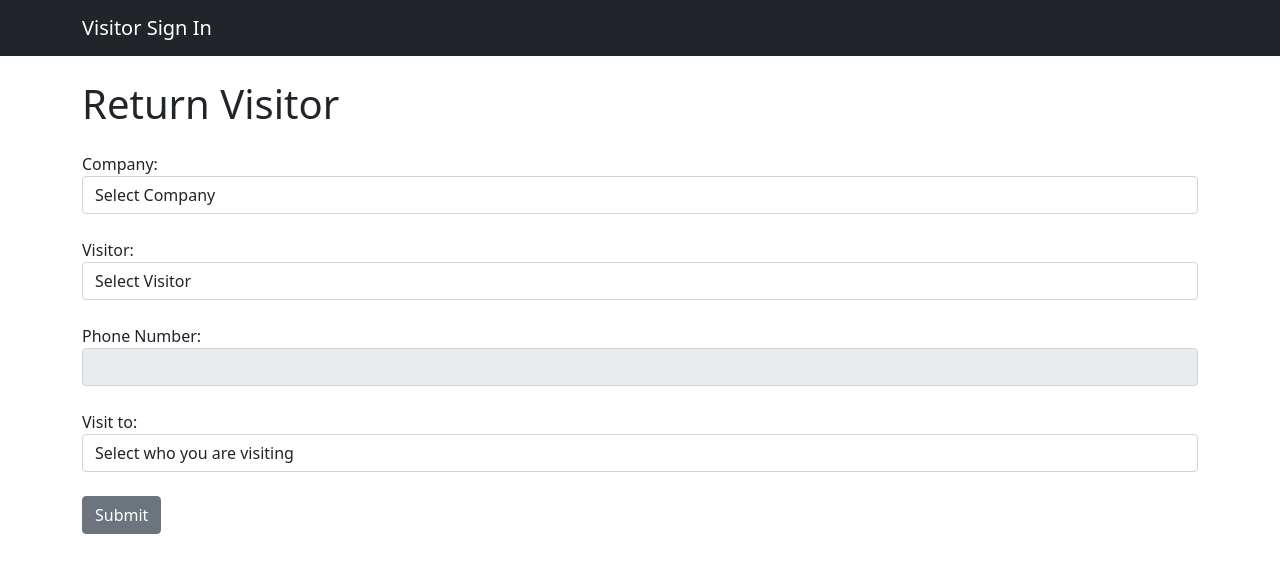
After one commit to SystemsNZPD/Visitor250603, a Django app: page /return-visitor/ in a window 1280 px wide. The commit adds this page. Shown: the top 573 px of the page. Run offline with Django 5.2, Linux system fonts and the light colour scheme; data comes from the database, SQL or seed files in the repository; both versions use the stored data as it was after the commit.

Commit message:
create a return visitor form

```diff
--- a/visitor_sign_in/models.py
+++ b/visitor_sign_in/models.py
@@ -16,7 +16,7 @@ class Form(models.Model):
     ]
 
     visitor_name = models.CharField(max_length=80)
-    company_name = models.CharField(max_length=80)
+    company_name = models.CharField(max_length=80,db_index=True)
     phone_number = models.CharField(max_length=20)
     visit_to = models.CharField(
         max_length=40,
--- /dev/null
+++ b/visitor_sign_in/templates/base.html
@@ -0,0 +1,45 @@
+<!doctype html>
+<html>
+    <head>
+        <meta charset="utf-8">
+        <meta name="viewport" content="width=device-width, initial-scale=1, shrink-to-fit=no">
+        <link rel="stylesheet" href="https://cdn.jsdelivr.net/npm/bootstrap@5.1.3/dist/css/bootstrap.min.css">
+        <!-- stylesheet is css file, but here we use bootstrap library which is store in remote servicer-->
+    </head>
+    <body>
+        <nav class="navbar navbar-expand-lg navbar-dark bg-dark">
+          <div class="container">
+            <a class="navbar-brand" href="{% url 'index' %}">Visitor Sign In</a>  <!--"a" element create a link -->
+              <!--"{% url 'index' %}" this is dynamic link for Jinja2, use "url" keyword follow by the name of url 'index'
+              this name is in urls.py, the name of path, when click on navigation pythonhow, will take you to the link in urls.py-->
+            <button class="navbar-toggler" type="button" data-bs-toggle="collapse" data-bs-target="#navbarNav" aria-controls="navbarNav" aria-expanded="false" aria-label="Toggle navigation">
+              <span class="navbar-toggler-icon"></span>
+            </button>
+              <!-- The button is 3-line button can collapse and show up -->
+            <div class="collapse navbar-collapse" id="navbarNav">
+            </div>
+          </div>
+        </nav>
+        <div class="container">
+            {% block content %}  <!--Jinja2 code, connect base.html to index.html -->
+
+            {% endblock %}
+        </div>
+        <script src="https://code.jquery.com/jquery-3.6.0.min.js"></script>
+        <script src="https://cdn.jsdelivr.net/npm/bootstrap@5.1.3/dist/js/bootstrap.min.js"></script>
+        <!-- show notification when submit button is pressed-->
+        <script>
+          // Wait until the DOM is loaded
+          document.addEventListener("DOMContentLoaded", function() {
+            var flash = document.getElementById("flash-message");
+            if (flash) {
+              setTimeout(function() {
+                flash.style.display = "none";
+              }, 5000); // 5000 milliseconds = 5 seconds
+            }
+          });
+      </script>
+
+    </body>
+
+</html>
--- /dev/null
+++ b/visitor_sign_in/templates/return_visitor.html
@@ -0,0 +1,75 @@
+{% extends 'base.html' %}
+{% block content %}
+<h1 class="mt-4 mb-4">Return Visitor</h1>
+<form method="post">
+    {% csrf_token %}
+
+    <!-- Company Dropdown -->
+    <div class="form-group mb-4">
+        <label for="company">Company:</label>
+        <select class="form-control" id="company" name="company" required>
+            <option value="" disabled selected>Select Company</option>
+            {% for company in companies %}
+                <option value="{{ company }}">{{ company }}</option>
+            {% endfor %}
+        </select>
+    </div>
+
+    <!-- Visitor Dropdown (Populated via JavaScript) -->
+    <div class="form-group mb-4">
+        <label for="visitor">Visitor:</label>
+        <select class="form-control" id="visitor" name="visitor" required>
+            <option value="" disabled selected>Select Visitor</option>
+        </select>
+    </div>
+
+    <!-- Phone Number (Auto-filled) -->
+    <div class="form-group mb-4">
+        <label for="phone">Phone Number:</label>
+        <input type="text" class="form-control" id="phone" name="phone" readonly>
+    </div>
+
+    <!-- Visit To Field (Same as before) -->
+    <div class="form-group mb-4">
+        <label for="visit_to">Visit to:</label>
+        <select class="form-control" id="visit_to" name="visit_to" required>
+            <option value="" disabled selected>Select who you are visiting</option>
+            {% for value, label in visit_to_choices %}
+                <option value="{{ value }}">{{ label }}</option>
+            {% endfor %}
+        </select>
+    </div>
+
+    <button class="btn btn-secondary" type="submit">Submit</button>
+</form>
+
+<script>
+document.getElementById('company').addEventListener('change', function() {
+    const company = this.value;
+    const visitorSelect = document.getElementById('visitor');
+    const phoneInput = document.getElementById('phone');
+
+    // Clear existing options
+    visitorSelect.innerHTML = '<option value="" disabled selected>Select Visitor</option>';
+
+    // Populate visitors for selected company
+    const visitors = {{ visitors_by_company|safe }};
+    visitors[company].forEach(visitor => {
+        const option = document.createElement('option');
+        option.value = visitor[0];  // visitor_name
+        option.textContent = visitor[0];
+        visitorSelect.appendChild(option);
+    });
+});
+
+document.getElementById('visitor').addEventListener('change', function() {
+    const visitorName = this.value;
+    const company = document.getElementById('company').value;
+    const visitors = {{ visitors_by_company|safe }};
+
+    // Find phone number for selected visitor
+    const visitorData = visitors[company].find(v => v[0] === visitorName);
+    document.getElementById('phone').value = visitorData[1];
+});
+</script>
+{% endblock %}
--- a/visitor_sign_in/urls.py
+++ b/visitor_sign_in/urls.py
@@ -3,4 +3,5 @@ from . import views
 
 urlpatterns = [
     path('', views.index, name='index'),
+    path('return-visitor/', views.return_visitor, name='return_visitor'),
     ]
--- a/visitor_sign_in/views.py
+++ b/visitor_sign_in/views.py
@@ -27,3 +27,18 @@ def index(request):
     else:
         form = VisitorForm()
     return render(request, "index.html", {"form": form})
+
+def return_visitor(request):
+    # Get all unique companies from the database
+    companies = Form.objects.values_list('company_name', flat=True).distinct().order_by('company_name')
+    # Get all visitors grouped by company
+    visitors_by_company = {}
+    for company in companies:
+        visitors = Form.objects.filter(company_name=company).values_list('visitor_name', 'phone_number').distinct()
+        visitors_by_company[company] = list(visitors)
+
+    visit_to_choices = Form.VISIT_TO_CHOICES
+
+    context = {'companies': companies, 'visitors_by_company': visitors_by_company,
+               'visit_to_choices':visit_to_choices}
+    return render(request, 'return_visitor.html', context)
```
Also changed, not shown: visitor_sign_in/templates/about.html (added, +10 -0 lines), visitor_sign_in/templates/index.html (+3 -10 lines), db.sqlite3.
